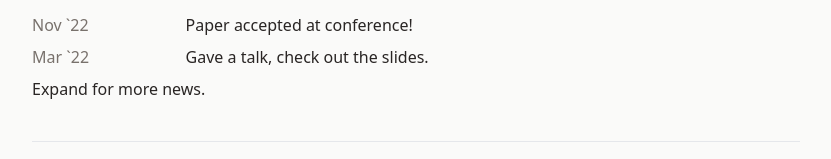
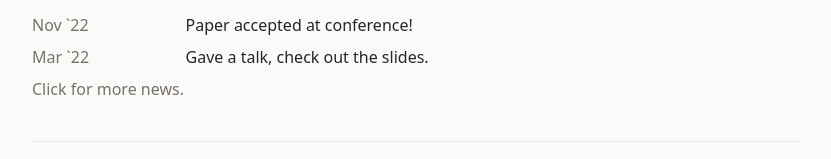
Before and after one commit to mpizurica/mpizurica.github.io, a Vue app: page / in a window 1280 px wide. Shown: the part 765-924 px from the top of the page, without its empty margins (224-1055 px from the left). Built offline with nearby package versions, Linux system fonts and the light colour scheme.

Commit message:
newslist expander

```diff
--- a/src/components/NewsList.vue
+++ b/src/components/NewsList.vue
@@ -1,5 +1,5 @@
 <template>
-    <!-- copy this block each time and fill in the two <p> taggs -->
+    <!-- always visible  -->
     <div class="flex flex-col space-y-2">
         <div class="grid grid-cols-5">
             <div class="">
@@ -17,12 +17,40 @@
                 <p>Gave a talk, check out the slides.</p>
             </div>
         </div>
-        <div>
-            <button>
-                <p>
-                    Expand for more news.
-                </p>
-            </button>
+    </div>
+    <!-- expand section -->
+    <div v-show="expanded" class="flex flex-col space-y-2 pt-2">
+        <div class="grid grid-cols-5">
+            <div class="">
+                <p class="list-info">Nov `22</p>
+            </div>
+            <div class="col-span-4">
+                <p>Paper accepted at conference!</p>
+            </div>
+        </div>
+        <div class="grid grid-cols-5">
+            <div class="">
+                <p class="list-info">Mar `22</p>
+            </div>
+            <div class="col-span-4">
+                <p>Gave a talk, check out the slides.</p>
+            </div>
         </div>
     </div>
+    <div class="pt-2 link">
+        <button v-on:click="expanded = !expanded">
+            <p>
+                Click for {{expanded? 'less' : 'more'}} news.
+            </p>
+        </button>
+    </div>
 </template>
+
+<script>
+export default {
+    data() {
+        return {
+            expanded: false
+        }
+    }
+}</script>
```
